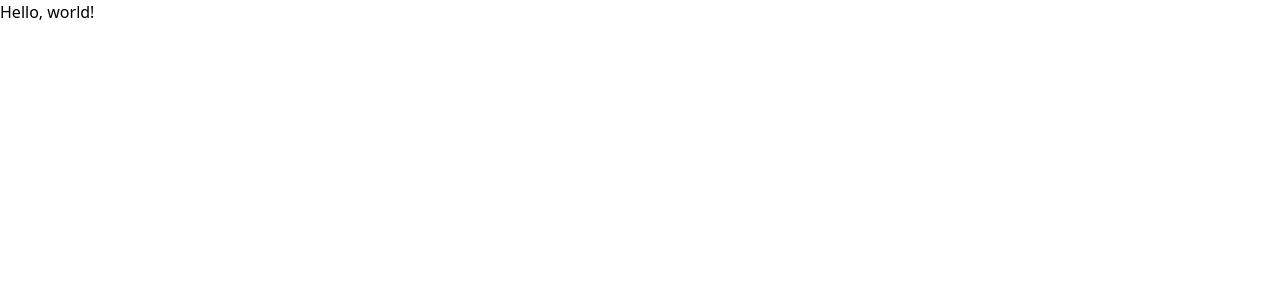
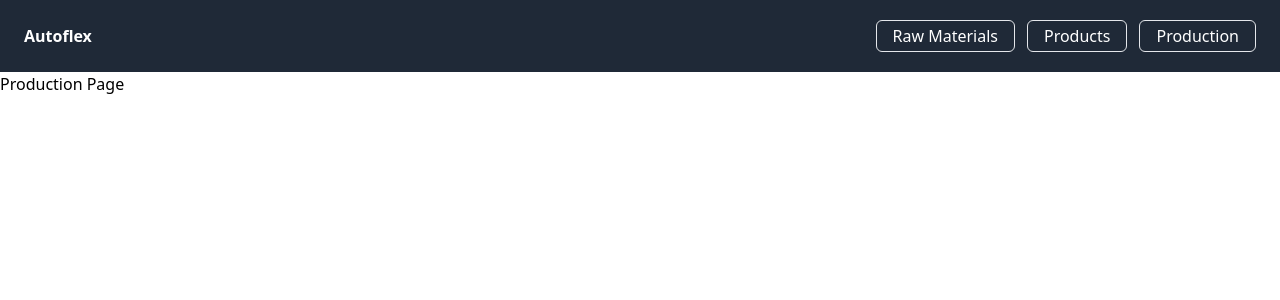
Before and after one commit to SP-Sam/inventory-control, a React (Vite) app in the folder autoflex-frontend/: page /production in a window 1280 px wide. Shown: the top 300 px of the page. Built offline with nearby package versions, Linux system fonts and the light colour scheme.

Commit message:
feat: Creates the header and the routes

```diff
--- a/autoflex-frontend/src/App.tsx
+++ b/autoflex-frontend/src/App.tsx
@@ -1,5 +1,20 @@
+import { Route, Routes } from 'react-router-dom';
+import { Header } from './components/Header';
+import { Production } from './pages/Production';
+import { Products } from './pages/Products';
+import { RawMaterials } from './pages/RawMaterials';
+
 function App() {
-  return <h1>Hello, world!</h1>;
+  return (
+    <>
+      <Header />
+      <Routes>
+        <Route path="/" element={<RawMaterials />} />
+        <Route path="/products" element={<Products />} />
+        <Route path="/production" element={<Production />} />
+      </Routes>
+    </>
+  );
 }
 
 export default App;
--- /dev/null
+++ b/autoflex-frontend/src/components/Header.tsx
@@ -0,0 +1,43 @@
+import { Link } from 'react-router-dom';
+
+export function Header() {
+  return (
+    <>
+      <header>
+        <nav className="flex items-center bg-gray-800 p-6 text-white">
+          <Link to="/">
+            <h1 className="font-bold">Autoflex</h1>
+          </Link>
+          <ul className="flex flex-col gap-3 items-end text-xs w-full mobile-g2:text-base mobile-g2:flex-row mobile-g:justify-end">
+            <li className="">
+              <Link
+                to="/"
+                className="border px-4 py-1 rounded-md hover:text-gray-800 hover:bg-white transition-all"
+              >
+                Raw Materials
+              </Link>
+            </li>
+
+            <li>
+              <Link
+                to="/products"
+                className="border px-4 py-1 rounded-md hover:text-gray-800 hover:bg-white transition-all"
+              >
+                Products
+              </Link>
+            </li>
+
+            <li>
+              <Link
+                to="/production"
+                className="border px-4 py-1 rounded-md hover:text-gray-800 hover:bg-white transition-all"
+              >
+                Production
+              </Link>
+            </li>
+          </ul>
+        </nav>
+      </header>
+    </>
+  );
+}
--- a/autoflex-frontend/src/main.tsx
+++ b/autoflex-frontend/src/main.tsx
@@ -1,10 +1,13 @@
 import React from 'react';
 import ReactDOM from 'react-dom/client';
+import { BrowserRouter } from 'react-router-dom';
 import App from './App';
 import './index.css';
 
 ReactDOM.createRoot(document.getElementById('root')!).render(
   <React.StrictMode>
-    <App />
+    <BrowserRouter>
+      <App />
+    </BrowserRouter>
   </React.StrictMode>,
 );
--- /dev/null
+++ b/autoflex-frontend/src/pages/Production.tsx
@@ -0,0 +1,3 @@
+export function Production() {
+  return <div>Production Page</div>;
+}
--- /dev/null
+++ b/autoflex-frontend/src/pages/Products.tsx
@@ -0,0 +1,3 @@
+export function Products() {
+  return <div>Products Page</div>;
+}
--- /dev/null
+++ b/autoflex-frontend/src/pages/RawMaterials.tsx
@@ -0,0 +1,3 @@
+export function RawMaterials() {
+  return <div>RawMaterials Page</div>;
+}
--- a/autoflex-frontend/tailwind.config.js
+++ b/autoflex-frontend/tailwind.config.js
@@ -4,7 +4,12 @@ module.exports = {
     "./src/**/*.tsx",
   ],
   theme: {
-    extend: {},
+    screens: {
+      'mobile-p': '325px',
+      'mobile-m': '375px',
+      'mobile-g': '425px',
+      'mobile-g2': '500px',
+    }
   },
   plugins: [],
 }
```
Also changed, not shown: autoflex-frontend/package.json (+6 -1 lines), 1 other file (tests, documents, lock files or other folders).
